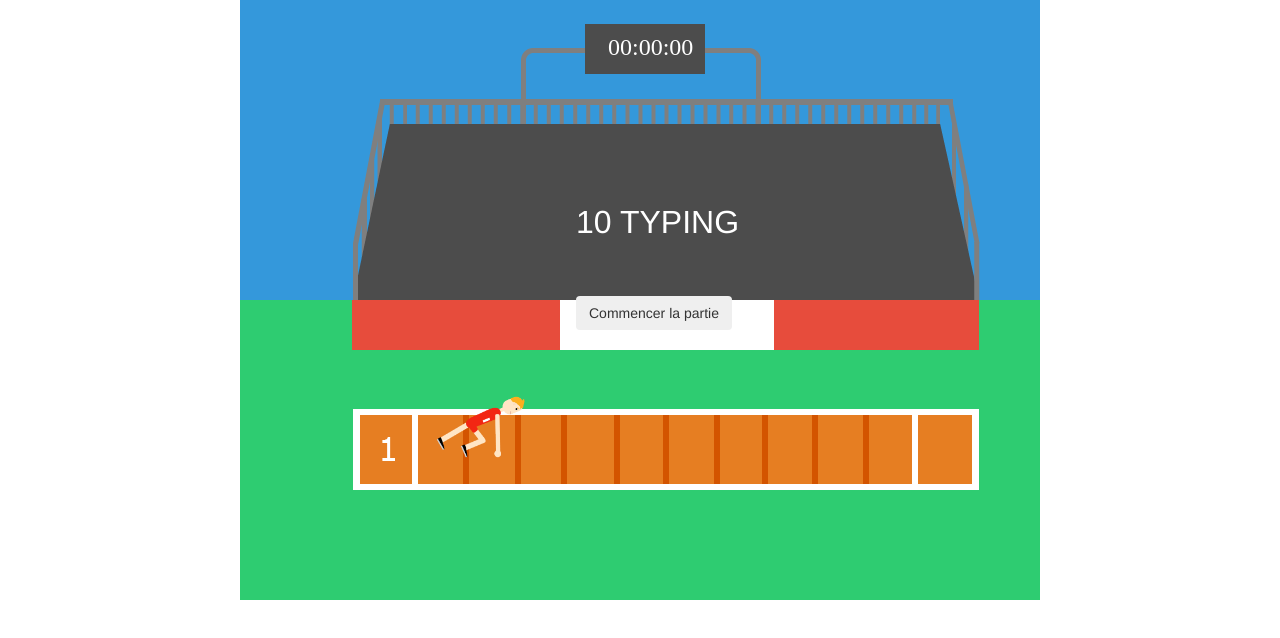
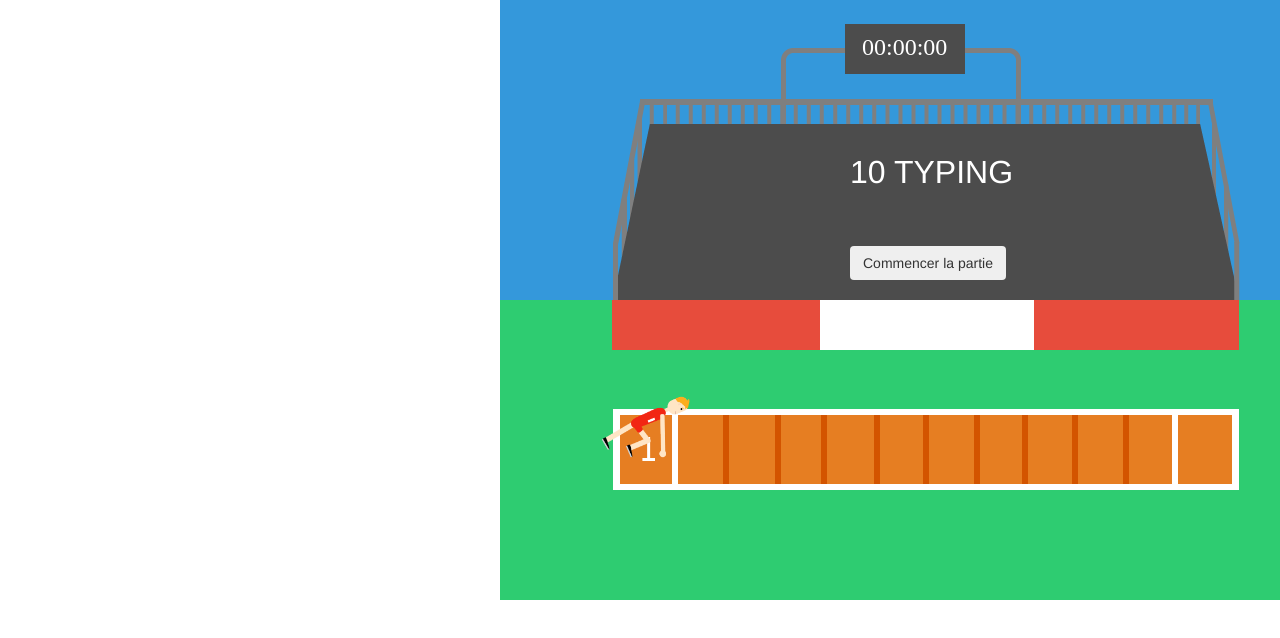
Before and after one commit to nickywilde/10Typing, a plain HTML site: page index.html in a window 1280 px wide. Drawn offline with nearby package versions, Linux system fonts and the light colour scheme.

Commit message:
Update style.css

```diff
--- a/style.css
+++ b/style.css
@@ -1,32 +1,34 @@
-
+#jeu{
+	position: relative;
+	top:100px;
+}
 #saisirMot{
 	position: absolute;
-	left: 45%;
+	left: 850px;
 	top:200px;
 }
 
-#fond{
-	text-align:center;
-	max-width: 100%;
-	height: auto;
+#fond img{
+	position: absolute;
+	left:500px;
 }
 
 #menu{
 	position: absolute;
-	left : 45%;
-	top: 200px;
+	left : 850px;
+	top: 150px;
 
 }
 
 #reessayer{
 	position: absolute;
-	left : 45%;
+	left : 850px;
 	top: 250px;
 }
 
 #signal{
 	position: absolute;
-	left : 45%;
+	left : 850px;
 	top: 200px;
 	color: #FFF;
 	font-size: 32px;
@@ -40,7 +42,7 @@
 
 #temps{
 	position: absolute;
-	left: 47.5%;
+	left: 862px;
 	top:30px;
 	color: #FFF;
 	font-size: 24px;
@@ -51,5 +53,5 @@
 	position: absolute;
 	max-width: 90px;
 	top:350px;
-	left:34%;
+	left:600px;
 }
```
